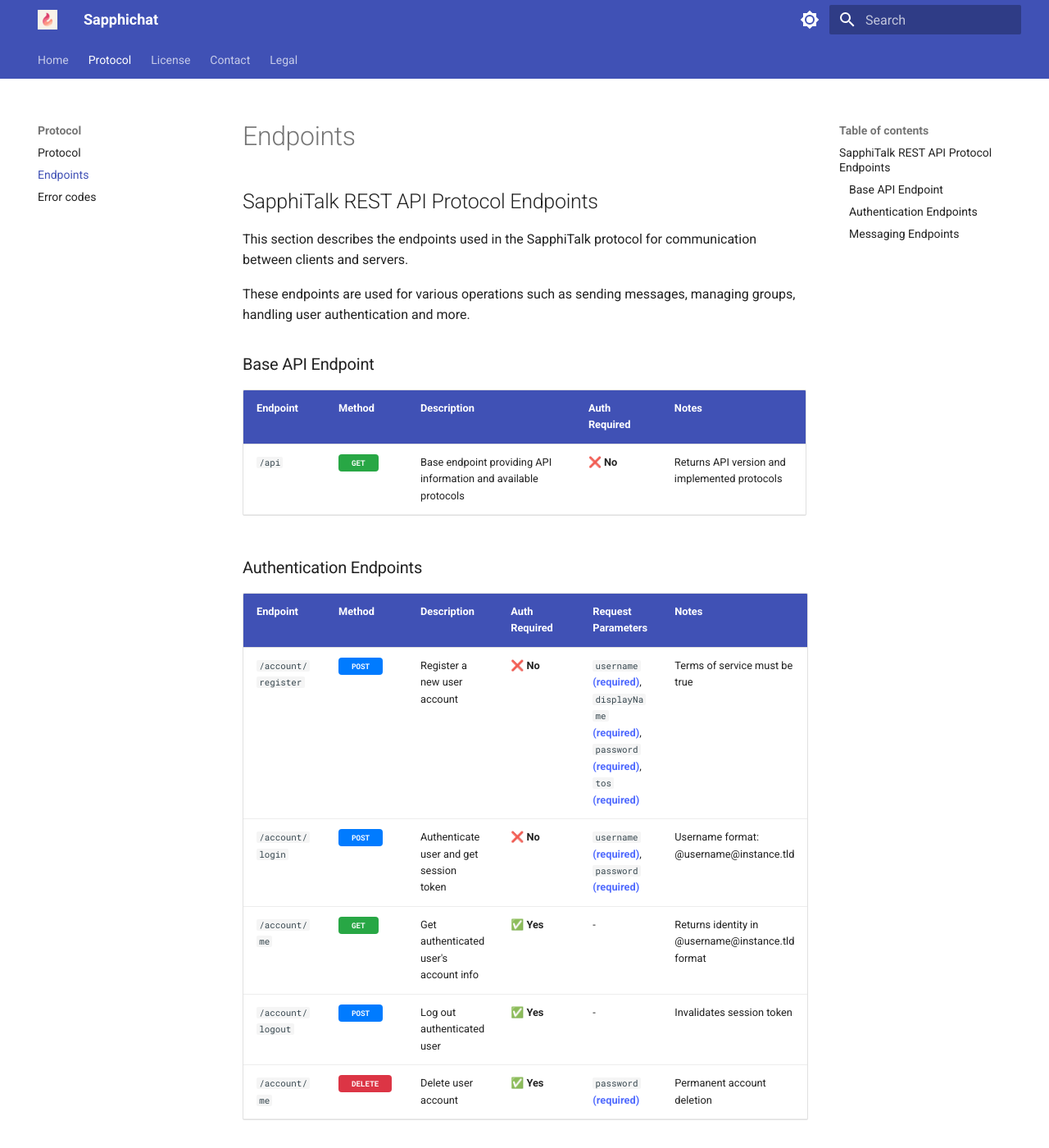
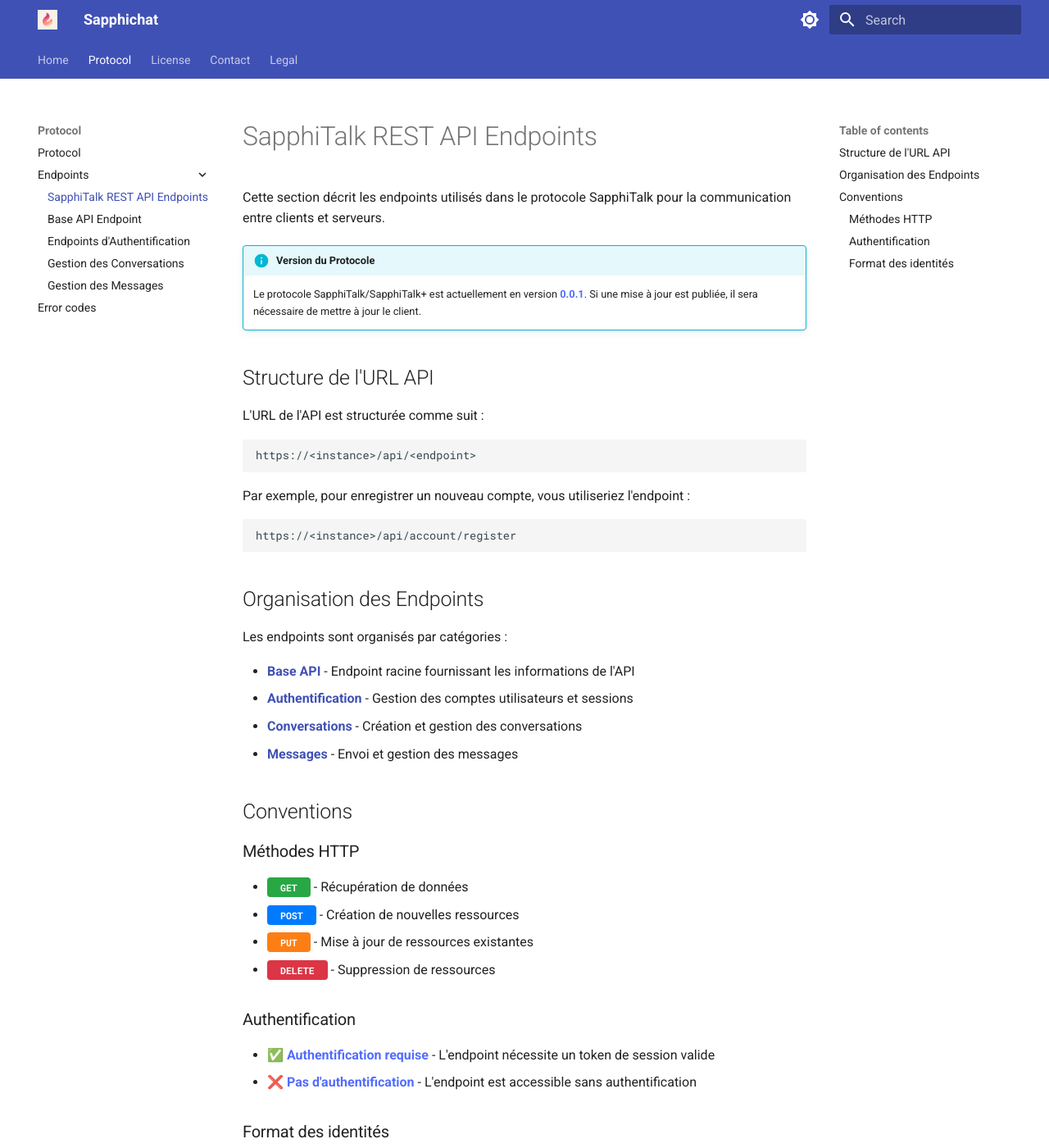
Before and after one commit to Sapphichat/Documentation, an MkDocs documentation site: the page built from docs/protocol/endpoints/index.md, in a window 1280 px wide and 1400 px high. Shown: the whole window at 82% size. Built offline with MkDocs 1.6.1 and Material for MkDocs 9.7.7, drawn with Linux system fonts in a browser that asks for light colours; some of the changed text lies outside the part shown.

Commit message:
New organisation of endpoint pages

````diff
--- a/docs/protocol/endpoints.md
+++ /dev/null
@@ -1,28 +0,0 @@
-## SapphiTalk REST API Protocol Endpoints
-
-This section describes the endpoints used in the SapphiTalk protocol for communication between clients and servers.
-
-These endpoints are used for various operations such as sending messages, managing groups, handling user authentication and more.
-
-### Base API Endpoint
-
-| Endpoint | Method | Description | Auth Required | Notes |
-|----------|---------|-------------|---------------|-------|
-| `/api` | <span class="method-get">`GET`</span> | Base endpoint providing API information and available protocols | ❌ No | Returns API version and implemented protocols |
-
-### Authentication Endpoints
-
-| Endpoint | Method | Description | Auth Required | Request Parameters | Notes |
-|----------|---------|-------------|---------------|-------------------|-------|
-| `/account/register` | <span class="method-post">`POST`</span> | Register a new user account | ❌ No | `username` **(required)**, `displayName` **(required)**, `password` **(required)**, `tos` **(required)** | Terms of service must be true |
-| `/account/login` | <span class="method-post">`POST`</span> | Authenticate user and get session token | ❌ No | `username` **(required)**, `password` **(required)** | Username format: @username@instance.tld |
-| `/account/me` | <span class="method-get">`GET`</span> | Get authenticated user's account info | ✅ Yes | - | Returns identity in @username@instance.tld format |
-| `/account/logout` | <span class="method-post">`POST`</span> | Log out authenticated user | ✅ Yes | - | Invalidates session token |
-| `/account/me` | <span class="method-delete">`DELETE`</span> | Delete user account | ✅ Yes | `password` **(required)** | Permanent account deletion |
-
-### Messaging Endpoints
-
-| Endpoint | Method | Description | Auth Required | Request Parameters | Notes |
-|----------|---------|-------------|---------------|-------------------|-------|
-| `/messages/create/dm/:identity` | <span class="method-post">`POST`</span> | Create direct message conversation | ✅ Yes | `identity` **(required, URL param)** | Identity format: @username@instance.tld |
-| `/messages/create/group` | <span class="method-post">`POST`</span> | Create group conversation | ✅ Yes | `name` **(required)**, `description` *(optional)*, `members` *(optional)* | Members as array of identities |
--- /dev/null
+++ b/docs/protocol/endpoints/index.md
@@ -0,0 +1,47 @@
+# SapphiTalk REST API Endpoints
+
+Cette section décrit les endpoints utilisés dans le protocole SapphiTalk pour la communication entre clients et serveurs.
+
+!!! info "Version du Protocole"
+    Le protocole SapphiTalk/SapphiTalk+ est actuellement en version **0.0.1**. Si une mise à jour est publiée, il sera nécessaire de mettre à jour le client.
+
+## Structure de l'URL API
+
+L'URL de l'API est structurée comme suit :
+
+```
+https://<instance>/api/<endpoint>
+```
+
+Par exemple, pour enregistrer un nouveau compte, vous utiliseriez l'endpoint :
+
+```
+https://<instance>/api/account/register
+```
+
+## Organisation des Endpoints
+
+Les endpoints sont organisés par catégories :
+
+- **[Base API](base.md)** - Endpoint racine fournissant les informations de l'API
+- **[Authentification](authentication.md)** - Gestion des comptes utilisateurs et sessions
+- **[Conversations](conversations.md)** - Création et gestion des conversations
+- **[Messages](messages.md)** - Envoi et gestion des messages
+
+## Conventions
+
+### Méthodes HTTP
+
+- <span class="method-get">`GET`</span> - Récupération de données
+- <span class="method-post">`POST`</span> - Création de nouvelles ressources
+- <span class="method-put">`PUT`</span> - Mise à jour de ressources existantes
+- <span class="method-delete">`DELETE`</span> - Suppression de ressources
+
+### Authentification
+
+- ✅ **Authentification requise** - L'endpoint nécessite un token de session valide
+- ❌ **Pas d'authentification** - L'endpoint est accessible sans authentification
+
+### Format des identités
+
+Les identités utilisateur suivent le format : `@username@instance.tld`
--- a/mkdocs.yml
+++ b/mkdocs.yml
@@ -28,7 +28,12 @@ nav:
   - Home: index.md
   - Protocol:
     - ./protocol/index.md
-    - ./protocol/endpoints.md
+    - Endpoints:
+      - ./protocol/endpoints/index.md
+      - ./protocol/endpoints/base.md
+      - ./protocol/endpoints/authentication.md
+      - ./protocol/endpoints/conversations.md
+      - ./protocol/endpoints/messages.md
     - ./protocol/error-codes.md
   - License: license.md
   - Contact: contact.md
````
Also changed, not shown: docs/protocol/endpoints/authentication.md (added, +55 -0 lines), docs/protocol/endpoints/base.md (added, +30 -0 lines), docs/protocol/endpoints/conversations.md (added, +56 -0 lines), docs/protocol/endpoints/messages.md (added, +90 -0 lines), docs/protocol/index.md (+1 -1 lines).
